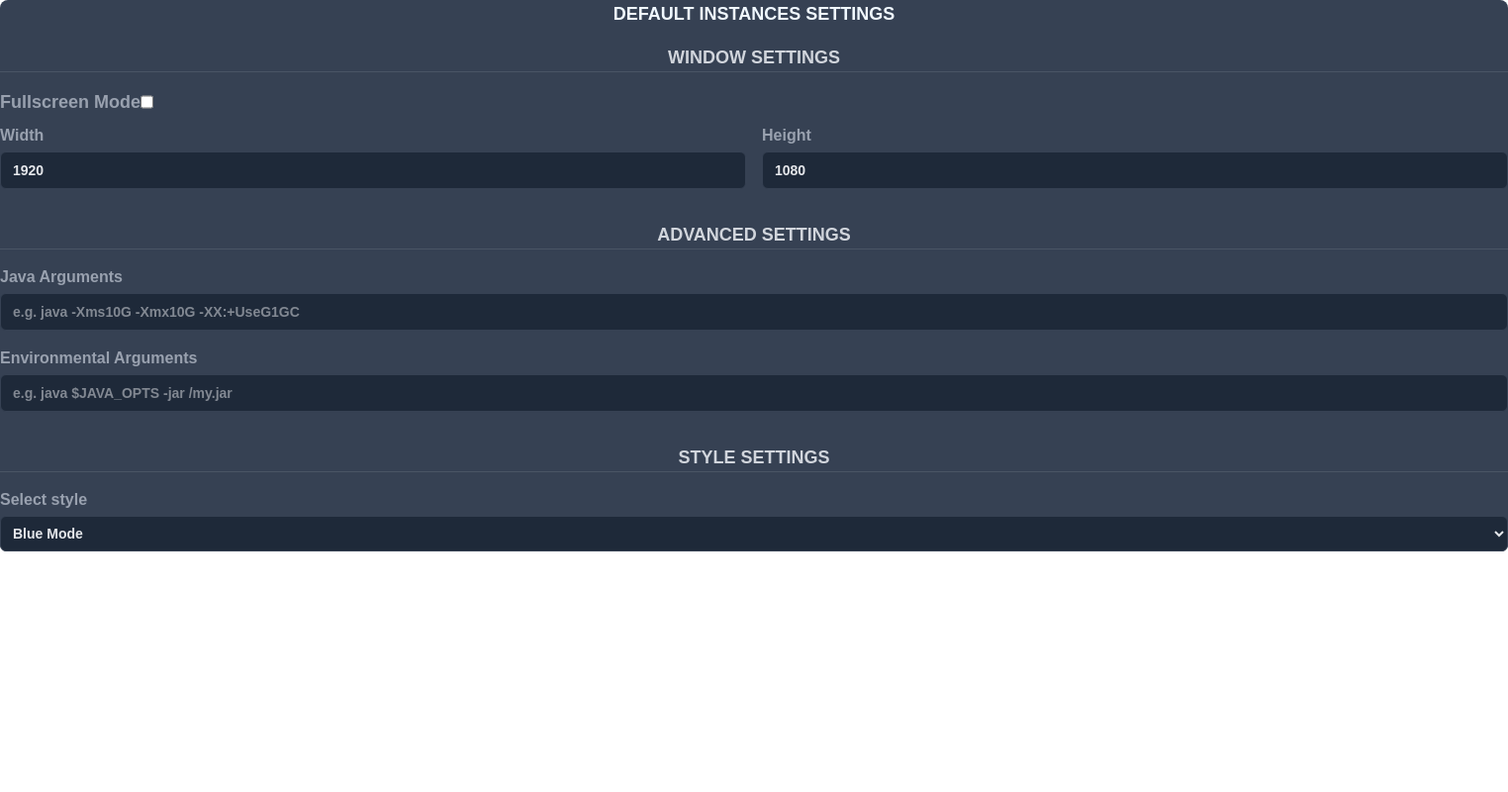
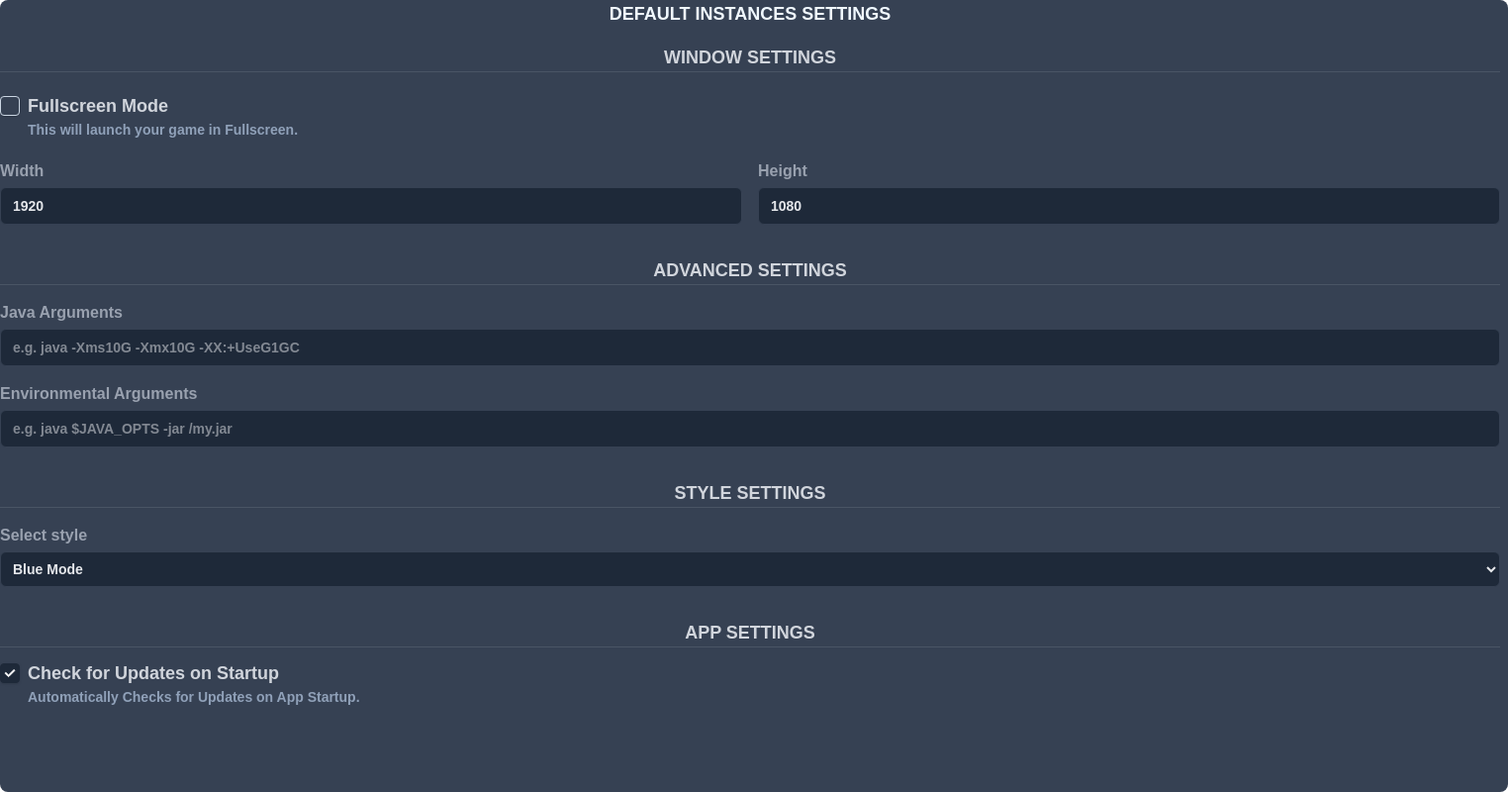
Before and after one commit to r1sque/Electron-Mc-Launcher, an Electron app: page public/others/settings.html in a window 1524 px wide. Shown: the whole page at 99% size. Drawn offline with Linux system fonts and the light colour scheme.

Commit message:
Fixed sizing overflowing our of the main container & added scrollbar to prevent it

```diff
--- a/public/others/settings.html
+++ b/public/others/settings.html
@@ -5,9 +5,9 @@
     <link rel="stylesheet" href="../output.css">
 </head>
 
-<div id="mainContent" class="bg-gray-700 rounded-lg flex flex-col items-center gap-4 w-full">
+<div id="mainContent" class="bg-gray-700 rounded-lg flex flex-col items-center gap-4 w-full h-full">
 
-    <div class="w-full space-y-8">
+    <div class="w-full h-full space-y-8 overflow-y-auto pr-2">
         <!-- Default Instance Settings -->
         <h2 class="text-center text-lg font-semibold mb-4">DEFAULT INSTANCES SETTINGS</h2>
 
@@ -15,9 +15,30 @@
 
             <h2 class="text-center text-gray-300 text-lg font-semibold mb-4 border-b border-gray-600">WINDOW SETTINGS</h2>
 
-            <div class="flex mb-2">
-                <label for="hs-default-checkbox" class="text-gray-400 text-lg font-semibold mr-2">Fullscreen Mode</label>
-                <input type="checkbox" class="h-4 w-4 rounded-md shrink-0 mt-1.5 border-gray-600 text-gray-400">
+            <div class="inline-flex items-start py-2 mb-2">
+                <label class="flex items-start cursor-pointer relative">
+                    <input type="checkbox"
+                        class="peer h-5 w-5 cursor-pointer transition-all appearance-none rounded shadow hover:shadow-md border border-slate-300 checked:bg-gray-800 checked:border-gray-800" />
+                    <span
+                        class="absolute text-white opacity-0 peer-checked:opacity-100 top-1/2 left-1/2 transform -translate-x-1/2 -translate-y-1/2">
+                        <svg xmlns="http://www.w3.org/2000/svg" class="h-3.5 w-3.5" viewBox="0 0 20 20" fill="currentColor"
+                            stroke="currentColor" stroke-width="1">
+                            <path fill-rule="evenodd" clip-rule="evenodd"
+                                d="M16.707 5.293a1 1 0 010 1.414l-8 8a1 1 0 01-1.414 0l-4-4a1 1 0 011.414-1.414L8 12.586l7.293-7.293a1 1 0 011.414 0z">
+                            </path>
+                        </svg>
+                    </span>
+                </label>
+                <label class="cursor-pointer ml-2 text-slate-600 text-sm translate-y-[-4px]">
+                    <div>
+                        <p class="text-gray-300 text-lg">
+                            Fullscreen Mode
+                        </p>
+                        <p class="text-slate-400">
+                            This will launch your game in Fullscreen.
+                        </p>
+                    </div>
+                </label>
             </div>
 
             <div class="grid grid-cols-2 gap-4">
@@ -65,6 +86,36 @@
                 </select>
             </div>
         </div>
+
+        <!-- App Settings -->
+        <div>
+            <h2 class="text-center text-gray-300 text-lg font-semibold mb-4 border-b border-gray-600">APP SETTINGS</h2>
+
+            <div class="inline-flex items-start">
+                <label class="flex items-start cursor-pointer relative">
+                    <input type="checkbox" checked
+                        class="peer h-5 w-5 cursor-pointer transition-all appearance-none rounded shadow hover:shadow-md border border-slate-300 checked:bg-gray-800 checked:border-gray-800" />
+                    <span class="absolute text-white opacity-0 peer-checked:opacity-100 top-1/2 left-1/2 transform -translate-x-1/2 -translate-y-1/2">
+                        <svg xmlns="http://www.w3.org/2000/svg" class="h-3.5 w-3.5" viewBox="0 0 20 20" fill="currentColor"
+                            stroke="currentColor" stroke-width="1">
+                            <path fill-rule="evenodd" clip-rule="evenodd"
+                                d="M16.707 5.293a1 1 0 010 1.414l-8 8a1 1 0 01-1.414 0l-4-4a1 1 0 011.414-1.414L8 12.586l7.293-7.293a1 1 0 011.414 0z">
+                            </path>
+                        </svg>
+                    </span>
+                </label>
+                <label class="cursor-pointer ml-2 text-slate-600 text-sm translate-y-[-4px]">
+                    <div>
+                        <p class="text-gray-300 text-lg">
+                            Check for Updates on Startup
+                        </p>
+                        <p class="text-slate-400">
+                                Automatically Checks for Updates on App Startup.
+                        </p>
+                    </div>
+                </label>
+            </div>
+        </div>
     </div>
 
 </div>
```
Also changed, not shown: public/others/home.html (+1 -1 lines), public/others/misc.html (+10 -6 lines), public/others/versions.html (+3 -6 lines).
